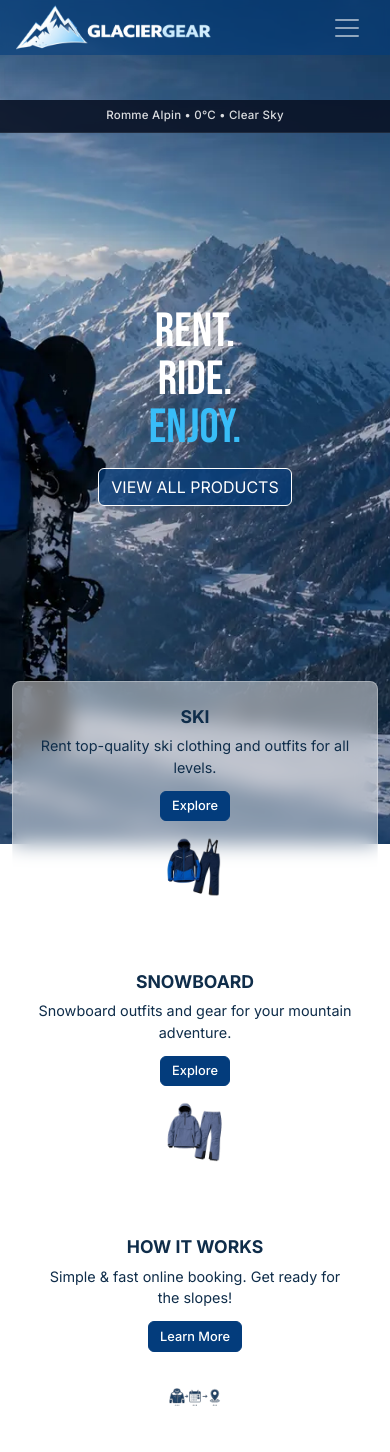
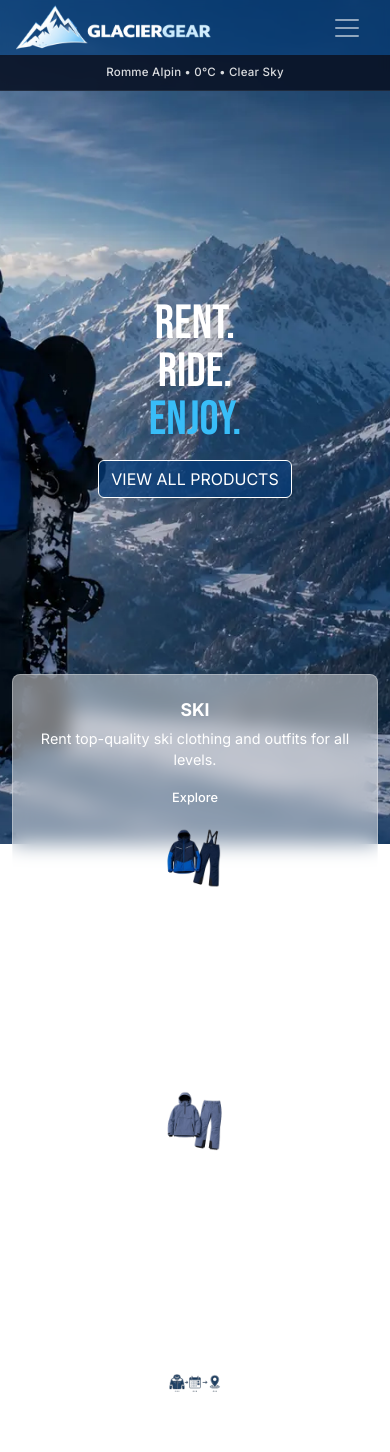
Before and after one commit to jolantadjatlova/GlacierGear, a Django app: page / in a window 390 px wide. Shown: the top 1452 px of the page. Run offline with Django 3.2, Linux system fonts and the light colour scheme; data that the repository does not hold is empty; parts of the project's set-up code (start-up, migrations or seed data) failed here and were passed over; some libraries are stand-ins or nearby versions.

Commit message:
Move mountain bar into fixed header via template block for sticky behaviour across all screen sizes

```diff
--- a/home/templates/home/index.html
+++ b/home/templates/home/index.html
@@ -5,8 +5,7 @@
 <link rel="stylesheet" href="https://unpkg.com/leaflet@1.9.4/dist/leaflet.css"/>
 {% endblock %}
 
-{% block content %}
-
+{% block mountain_bar %}
     <!-- Mountain Conditions Bar -->
     <div class="mountain-bar">
         <div class="mountain-bar-inner">
@@ -63,6 +62,9 @@
             {% endif %}
         </div>
     </div>
+{% endblock %}
+
+{% block content %}
 
     <!-- Hero section -->
     <div class="hero">
--- a/static/css/base.css
+++ b/static/css/base.css
@@ -1,4 +1,5 @@
-@import url('https://fonts.googleapis.com/css2?family=Inter:wght@400;500;600;700&family=Bebas+Neue&display=swap');
+Now that the mountain bar is inside the fixed header, remove all the position: sticky, top, width, and overflow from .mountain-bar and its media queries. Here's your updated base.css:
+css@import url('https://fonts.googleapis.com/css2?family=Inter:wght@400;500;600;700&family=Bebas+Neue&display=swap');
 
 :root {
     --blue-light: #819BC1;
@@ -15,7 +16,7 @@ html {
 
 body {
     font-family: 'Inter', sans-serif;
-    padding-top: 115px;
+    padding-top: 155px;
     background: url('../images/hero_gg.webp') center 60% / cover no-repeat;
     min-height: 100vh;
     display: flex;
@@ -436,7 +437,6 @@ header {
     backdrop-filter: blur(8px);
     -webkit-backdrop-filter: blur(8px);
     border-bottom: 1px solid rgba(255, 255, 255, 0.08);
-    position: relative;
     z-index: 10;
     padding: 0;
 }
@@ -517,7 +517,7 @@ header {
 /* Mobile collapsed bar - hidden by default, shown on small screens */
 .mountain-bar-mobile {
     display: none;
-    padding: 0.45rem 1rem;
+    padding: 0.55rem 1rem;
     color: rgba(255, 255, 255, 0.85);
     font-size: 0.72rem;
     font-weight: 500;
@@ -526,6 +526,8 @@ header {
     white-space: nowrap;
     overflow: hidden;
     text-overflow: ellipsis;
+    width: 100%;
+    box-sizing: border-box;
 }
 
 /* MEDIA QUERIES */
@@ -537,7 +539,7 @@ header {
 
 @media (max-width: 991px) {
     body {
-        padding-top: 105px;
+        padding-top: 135px;
     }
 
     .product-image-wrap {
@@ -585,7 +587,7 @@ header {
 
 @media (max-width: 575px) {
     body {
-        padding-top: 100px;
+        padding-top: 125px;
     }
 
     .product-image-wrap {
--- a/templates/base.html
+++ b/templates/base.html
@@ -201,6 +201,8 @@
         </div>
       </nav>
 
+    {% block mountain_bar %}{% endblock %}
+
     </header>
 
     {% if messages %}
```
